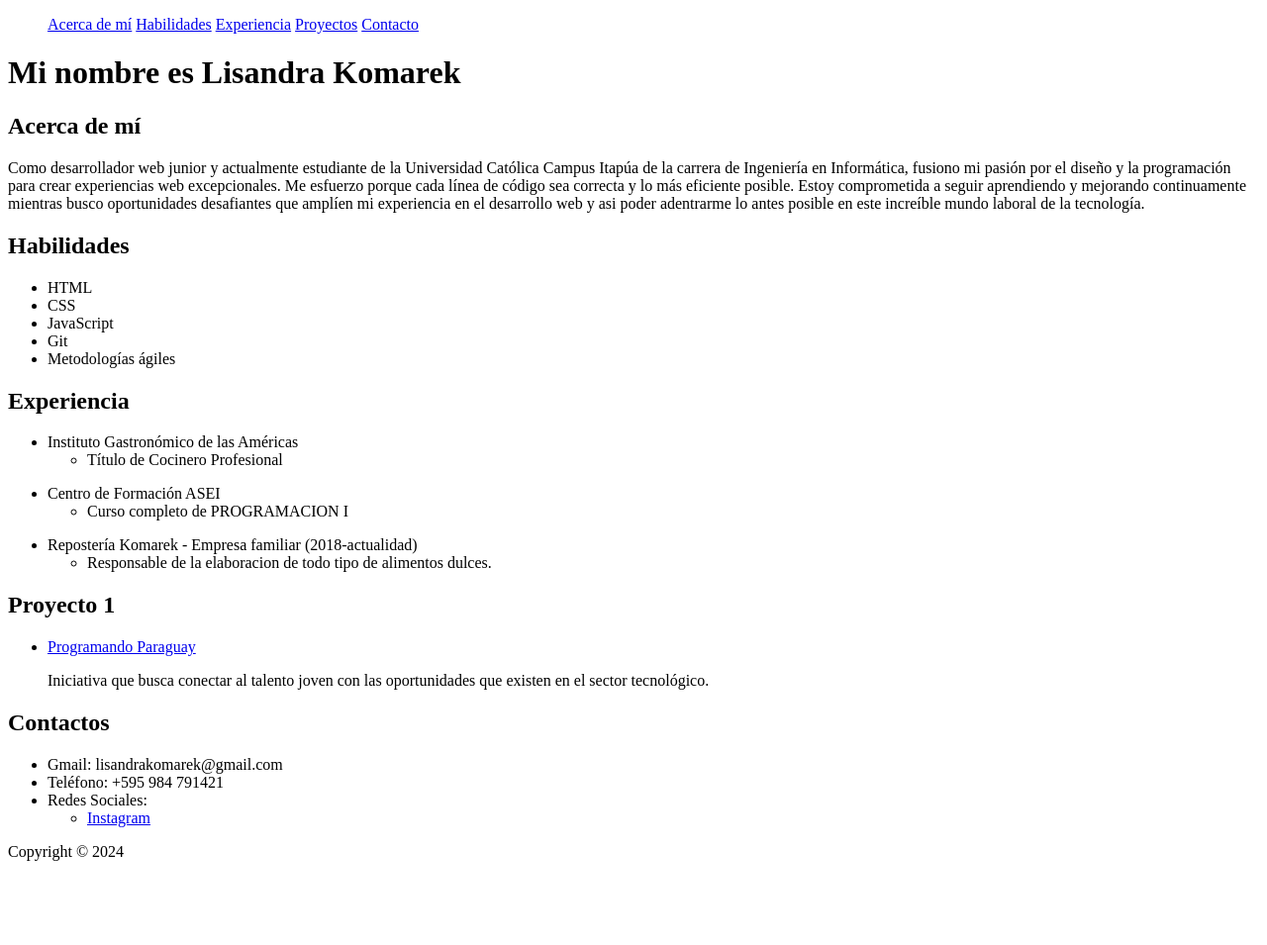
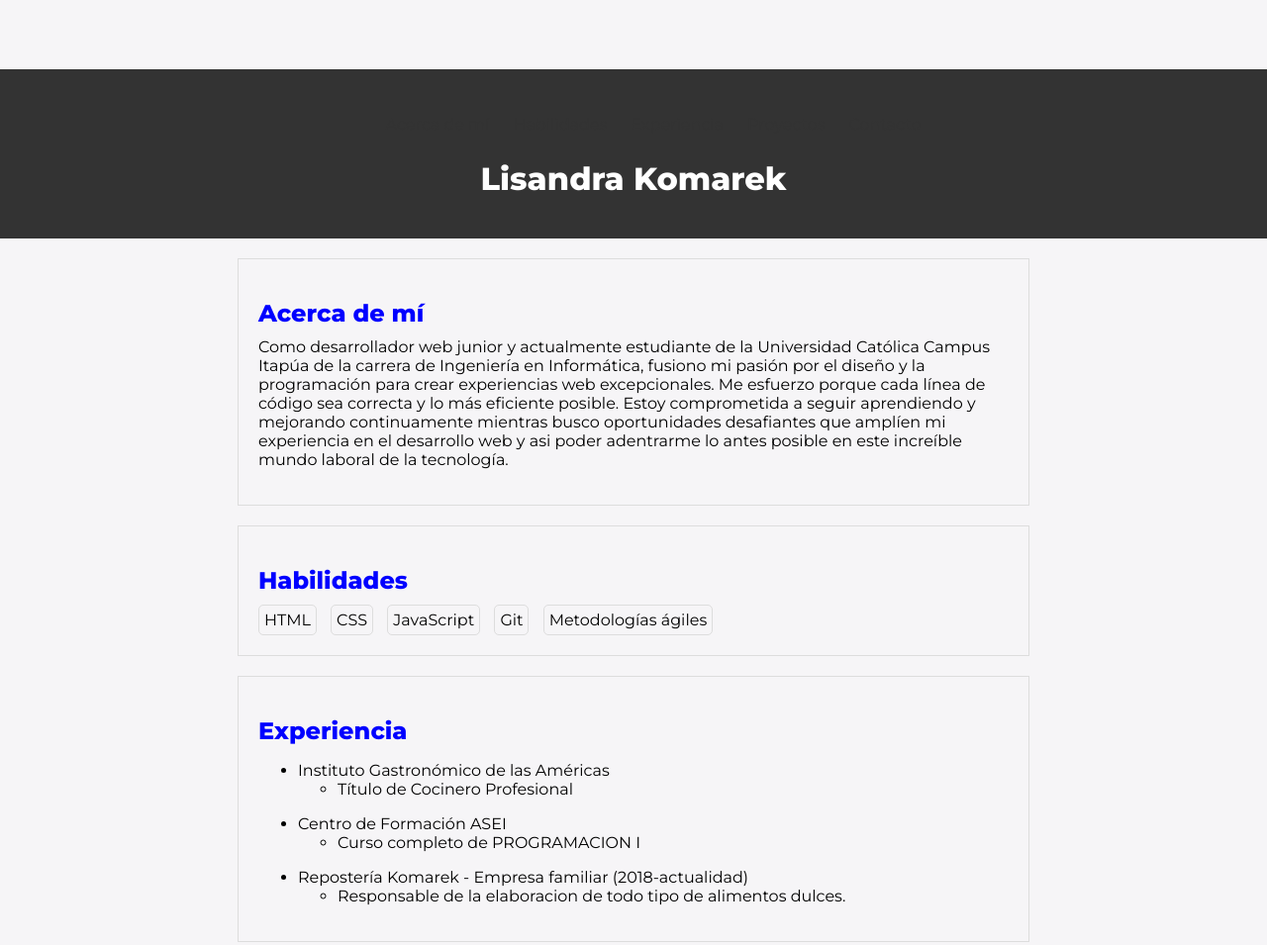
Before and after one commit to ssanndri/MiPortfolio, a plain HTML site: page index.html in a window 1280 px wide. Shown: the top 955 px of the page at 99% size. Before the commit the page ends 886 px from the top, so only its background shows below. Drawn offline with Linux system fonts and the light colour scheme.

Commit message:
mi portfolio

```diff
--- a/index.html
+++ b/index.html
@@ -2,10 +2,15 @@
 <html>
     <head>
         <title>Mi portfolio</title>
-
+        <link rel="stylesheet" href="./style.css" />
+        <link
+  rel="stylesheet"
+  href="https://cdnjs.cloudflare.com/ajax/libs/font-awesome/4.7.0/css/font-awesome.min.css"
+/>
     </head>
     <body>
         <header>
+
             <nav>
                 <ul>
                   <a href="#Acerca de mi">Acerca de mí</a>
@@ -15,7 +20,19 @@
                   <a href="#Contactos">Contacto</a>
                 </ul>
               </nav>
-        <h1>Mi nombre es Lisandra Komarek</h1>
+        <h1 .animacion-titulo {
+          animation: aparecer 3s ease-in-out;
+      }
+
+      @keyframes aparecer {
+          from {
+              opacity: 0;
+          }
+
+          to {
+              opacity: 1;
+          }
+      }> Lisandra Komarek</h1>
 
         </header>
         <main>
--- /dev/null
+++ b/style.css
@@ -0,0 +1,73 @@
+@import url('https://fonts.googleapis.com/css?family=Montserrat:400,800');
+
+
+
+h2 {
+    color: blue;
+  }
+  body{
+    background: #f6f5f7;
+    font-family: 'Montserrat', sans-serif;
+    margin: 0;
+    scroll-behavior: smooth;
+    padding-top: 70px;
+}
+
+header {
+    background-color: #333;
+    color: #fff;
+    text-align: center;
+    padding: 20px;
+    margin-bottom: 20px;
+}
+
+h1 {
+    margin-top: 0;
+}
+
+h2 {
+    margin-bottom: 10px;
+}
+
+nav {
+    list-style: none;
+    padding: 0;
+    margin: 0;
+    text-align: center;
+}
+
+nav a {
+    text-decoration: none;
+    color: #333;
+    padding: 10px;
+    display: inline-block;
+}
+
+nav a:hover {
+    background-color: #ddd;
+}
+
+main {
+    max-width: 800px;
+    margin: 0 auto;
+}
+
+section {
+    padding: 20px;
+    border: 1px solid #ddd;
+    margin-bottom: 20px;
+}
+
+#Habilidades ul {
+    list-style: none;
+    padding: 0;
+    margin: 0;
+}
+
+#Habilidades ul li {
+    display: inline-block;
+    padding: 5px;
+    border: 1px solid #ddd;
+    border-radius: 5px;
+    margin-right: 10px;
+}
```
